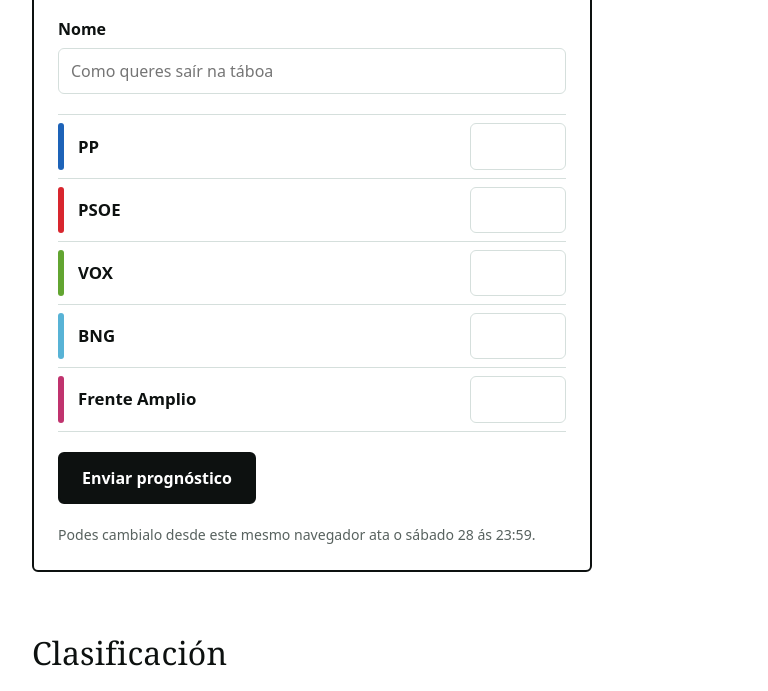
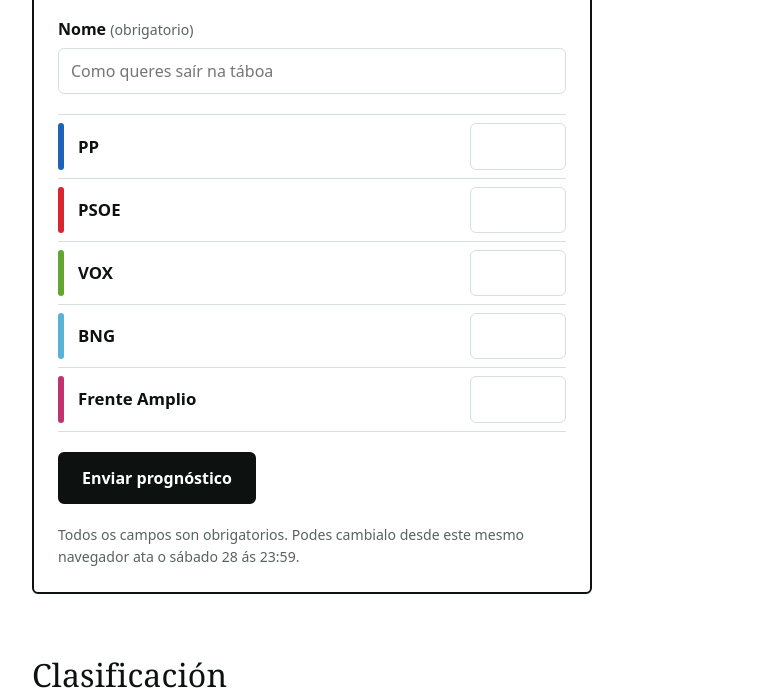
Before and after one commit to mrnettlepatch/porra29n, a plain HTML site: page debate/index.html in a window 1280 px wide. Shown: the part 615-1306 px from the top of the page, without its empty margins (248-1016 px from the left). Drawn offline with Linux system fonts and the light colour scheme; no server answers.

Commit message:
Marca o nome como obrigatorio
Co-Authored-By: Claude Opus 5.5 <noreply@anthropic.com>
Claude-Session: https://claude.ai/code/session_01Vo3n7k5iZ1AyUdMHZY8LjS

```diff
--- a/debate/index.html
+++ b/debate/index.html
@@ -77,6 +77,7 @@ input:hover:not(:disabled){border-color:var(--muted)}
 input:focus-visible,button:focus-visible,a:focus-visible{outline:3px solid var(--vaso);outline-offset:2px}
 input:disabled{opacity:.6}
 .field{display:flex;flex-direction:column;gap:6px}
+.req{font-weight:500;color:var(--muted);font-size:.88rem}
 .tally{display:flex;flex-direction:column;border-top:1.5px solid var(--line)}
 .party{display:grid;grid-template-columns:6px minmax(0,1fr) 96px;align-items:center;gap:14px;padding:8px 0;border-bottom:1.5px solid var(--line)}
 .party::before{content:"";align-self:stretch;border-radius:3px;background:var(--c)}
@@ -143,7 +144,7 @@ tr.real td{font-weight:800;background:var(--surface)}
         <span class="pill open" id="statusPill">Aberta</span>
       </div>
       <div class="field">
-        <label for="nombre">Nome</label>
+        <label for="nombre">Nome <span class="req">(obrigatorio)</span></label>
         <input type="text" id="nombre" maxlength="40" autocomplete="name" required placeholder="Como queres saír na táboa">
       </div>
       <div>
@@ -153,7 +154,7 @@ tr.real td{font-weight:800;background:var(--surface)}
         <button type="submit" id="saveBtn">Enviar prognóstico</button>
         <p class="msg" id="formMsg" role="status"></p>
       </div>
-      <p class="hint">Podes cambialo desde este mesmo navegador ata o sábado 28 ás 23:59.</p>
+      <p class="hint">Todos os campos son obrigatorios. Podes cambialo desde este mesmo navegador ata o sábado 28 ás 23:59.</p>
     </form>
   </section>
 
```
